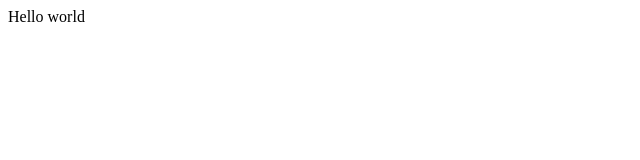
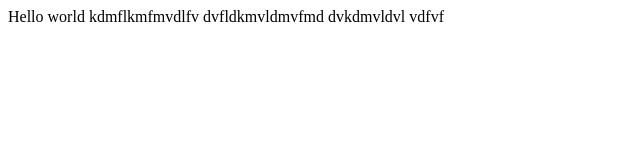
Before and after one commit to blwehead/show, a plain HTML site: page index.html in a window 1280 px wide. Shown: the whole page, without its empty margins (0-640 px from the left). Drawn offline with Linux system fonts and the light colour scheme.

Commit message:
second commit

```diff
--- a/index.html
+++ b/index.html
@@ -6,6 +6,6 @@
     <title>Document</title>
   </head>
   <body>
-    Hello world
+    Hello world kdmflkmfmvdlfv dvfldkmvldmvfmd dvkdmvldvl vdfvf
   </body>
 </html>
```
